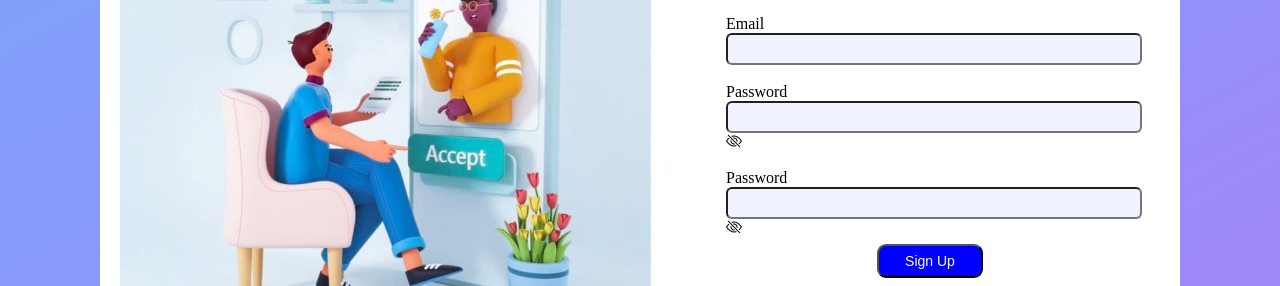
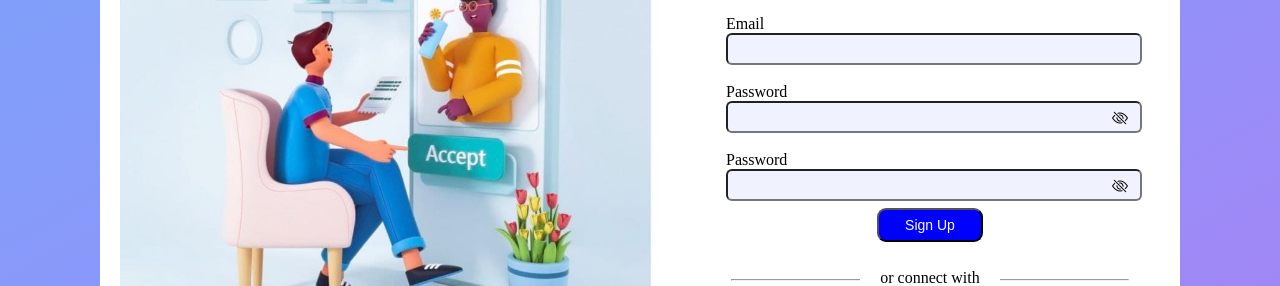
Before and after one commit to raman763/submission.github.io, a plain HTML site: page index.html in a window 1280 px wide. Shown: the part 234-520 px from the top of the page. Drawn offline with nearby package versions, Linux system fonts and the light colour scheme.

Commit message:
Update style.css

```diff
--- a/style.css
+++ b/style.css
@@ -76,3 +76,7 @@ hr{
     margin: 7px auto;
     padding: 10px;
 }
+form i {
+    margin-left: -30px;
+    cursor: pointer;
+}
```
